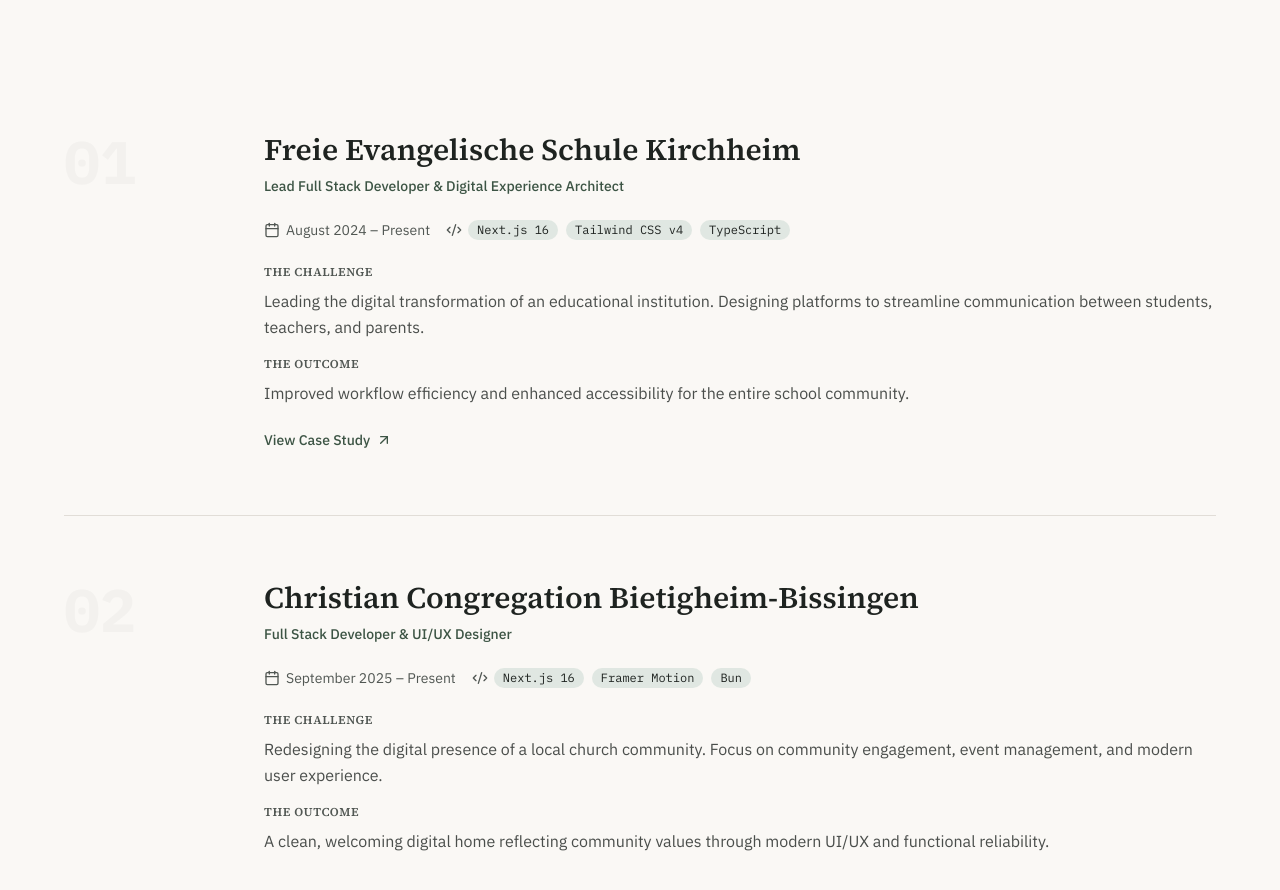
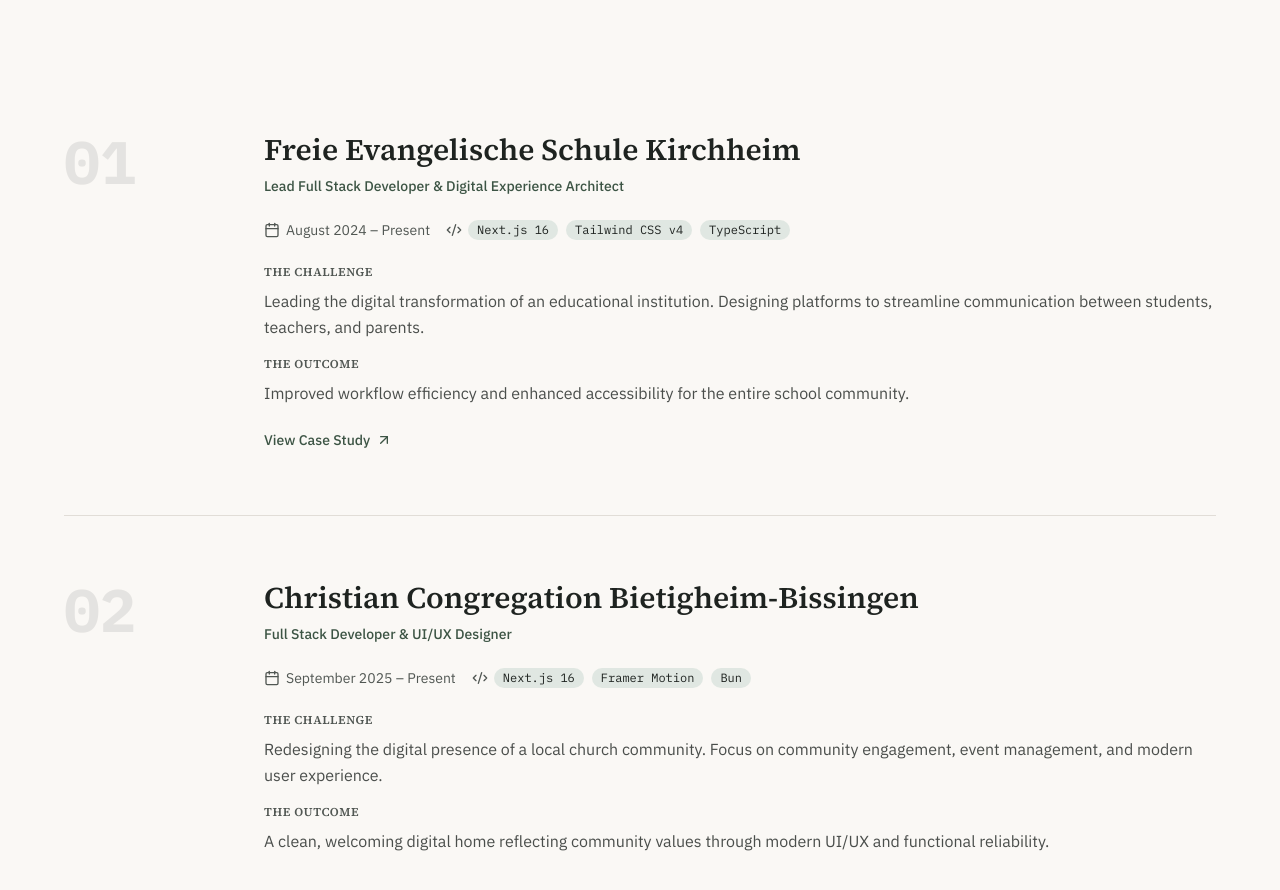
Before and after one commit to davidvornholt/portfolio, a Next.js app: page / in a window 1280 px wide. Shown: the part 1000-1890 px from the top of the page. Built offline with nearby package versions, Linux system fonts and the light colour scheme.

Commit message:
fix: update opacity of project number for better visibility

```diff
--- a/src/features/portfolio/presentation/components/selected-works.tsx
+++ b/src/features/portfolio/presentation/components/selected-works.tsx
@@ -77,7 +77,7 @@
       <motion.span
         variants={numberHover}
         transition={{ duration: 0.3, ease: 'easeOut' }}
-        className="block font-mono text-6xl font-bold text-muted-foreground/20"
+        className="block font-mono text-6xl font-bold text-muted-foreground/60"
       >
         {project.number}
       </motion.span>
```
